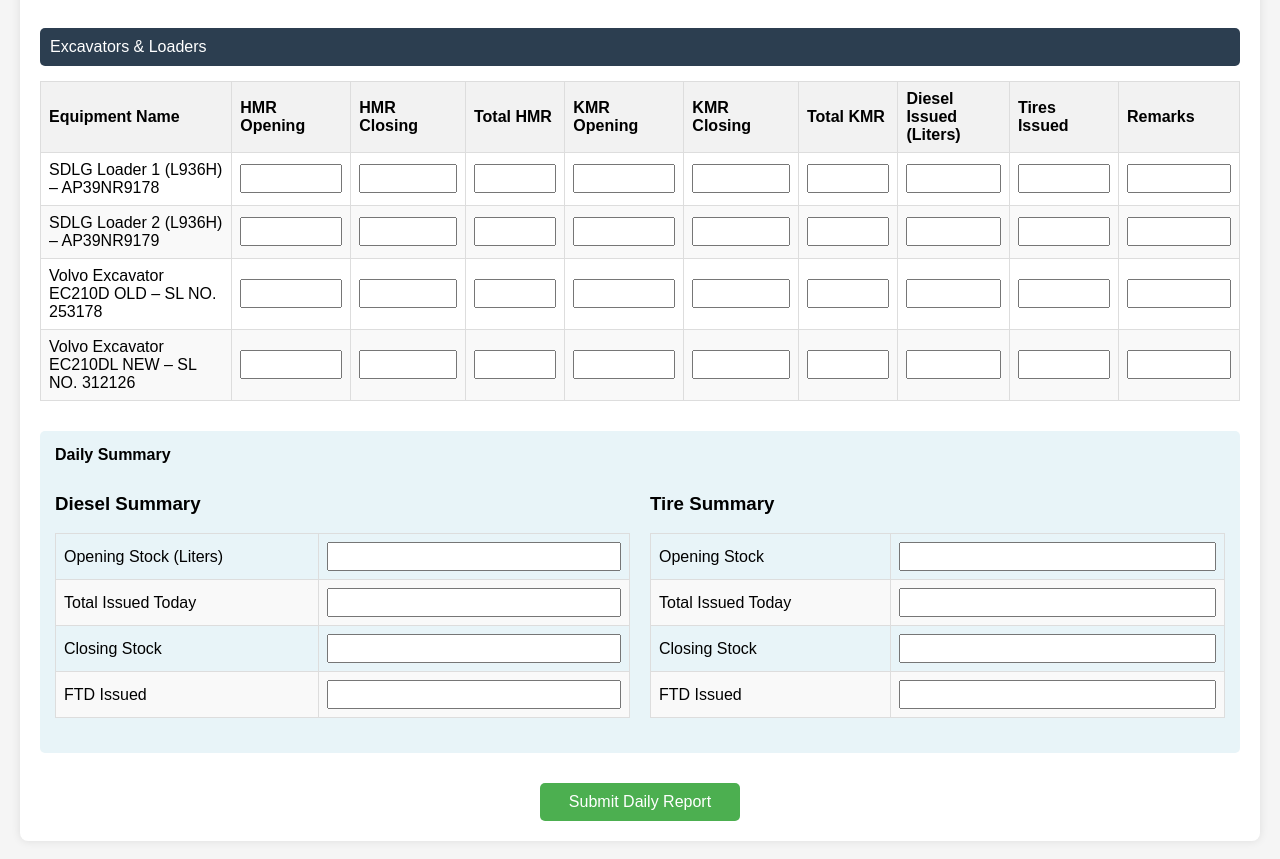
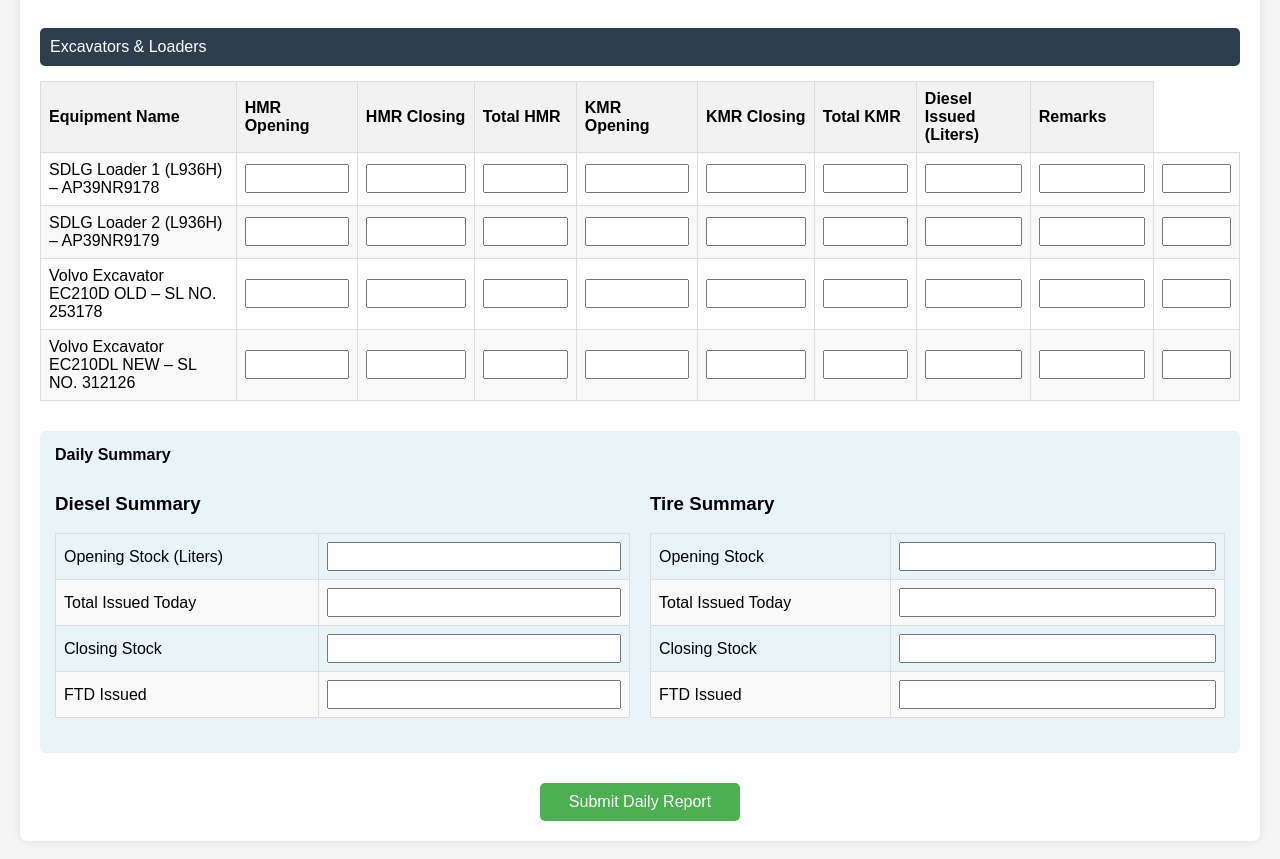
Before and after one commit to bimal-bp/Equipement_Mis_report, a plain HTML site: page index.html in a window 1280 px wide. Shown: the part 1103-1962 px from the top of the page. Drawn offline with Linux system fonts and the light colour scheme.

Commit message:
Update index.html

```diff
--- a/index.html
+++ b/index.html
@@ -345,7 +345,6 @@
                         <th>KMR Closing</th>
                         <th>Total KMR</th>
                         <th>Diesel Issued (Liters)</th>
-                        <th>Tires Issued</th>
                         <th>Remarks</th>
                     </tr>
                 </thead>
```
